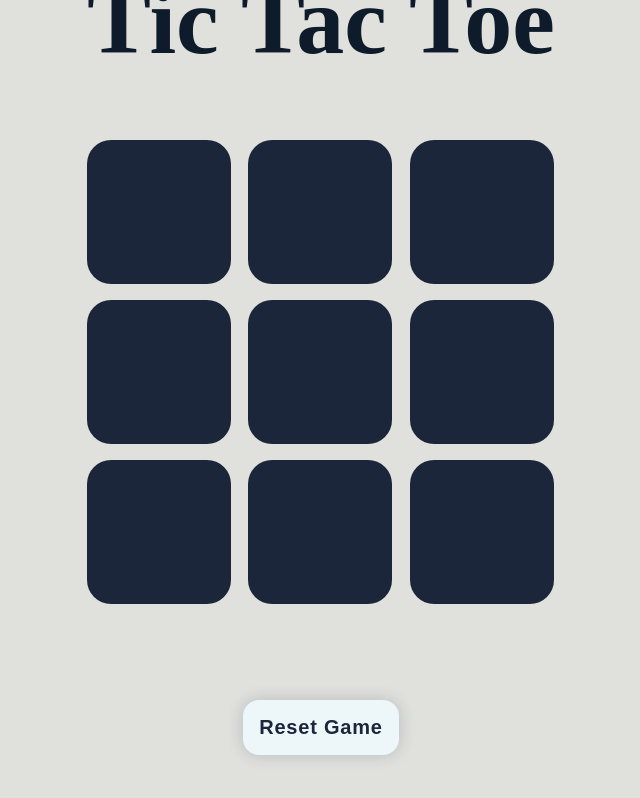
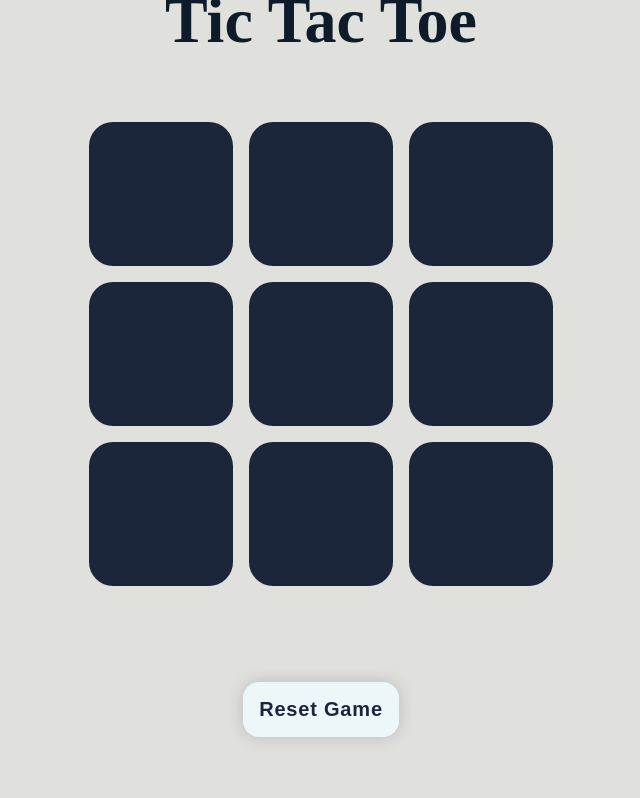
Before and after one commit to AbedFasir/Tic-Tac-Toe, a plain HTML site: page index.html in a window 1280 px wide. Shown: the whole page, without its empty margins (319-959 px from the left). Drawn offline with Linux system fonts and the light colour scheme.

Commit message:
changed heading

```diff
--- a/style.css
+++ b/style.css
@@ -15,7 +15,7 @@ main {
 }
 
 h1 {
-   font-size: 12vmin;
+   font-size: 8vmin;
    color:#0d1b2a;
    text-align: center;
 }
```
